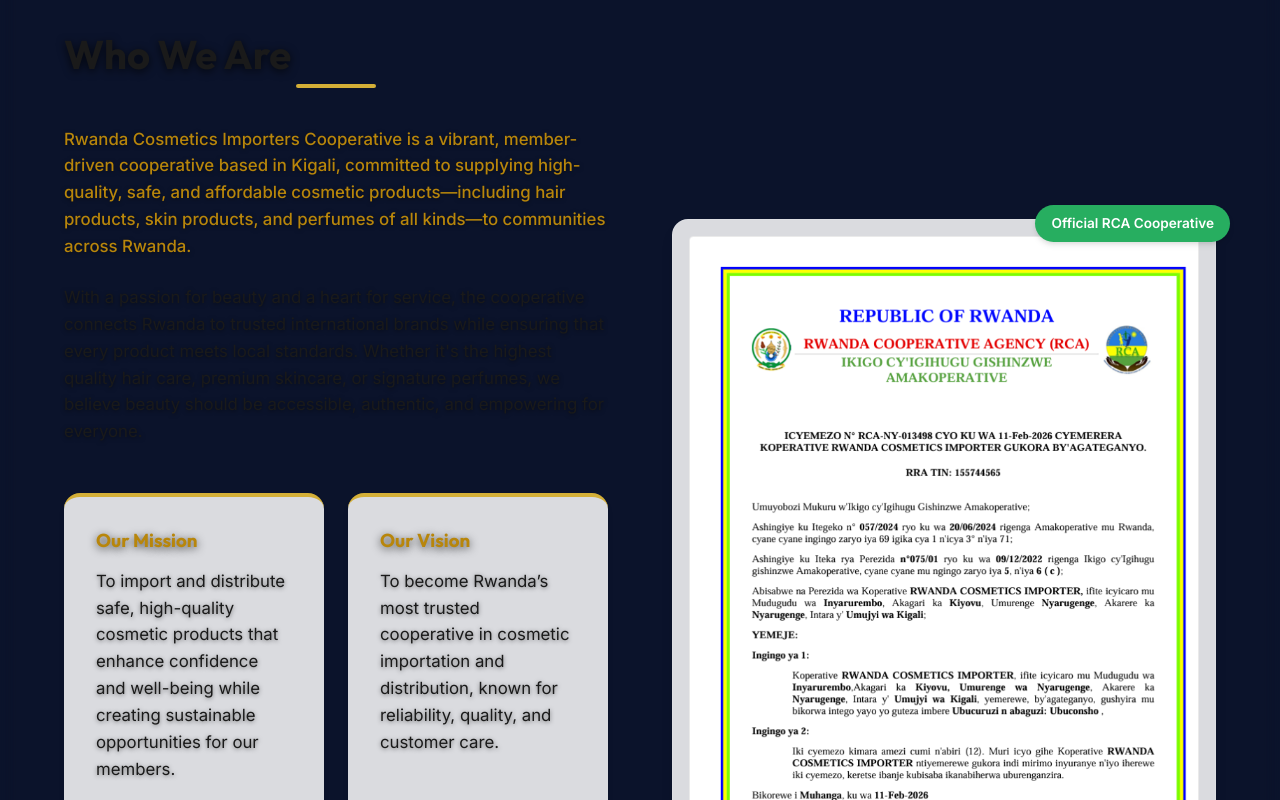
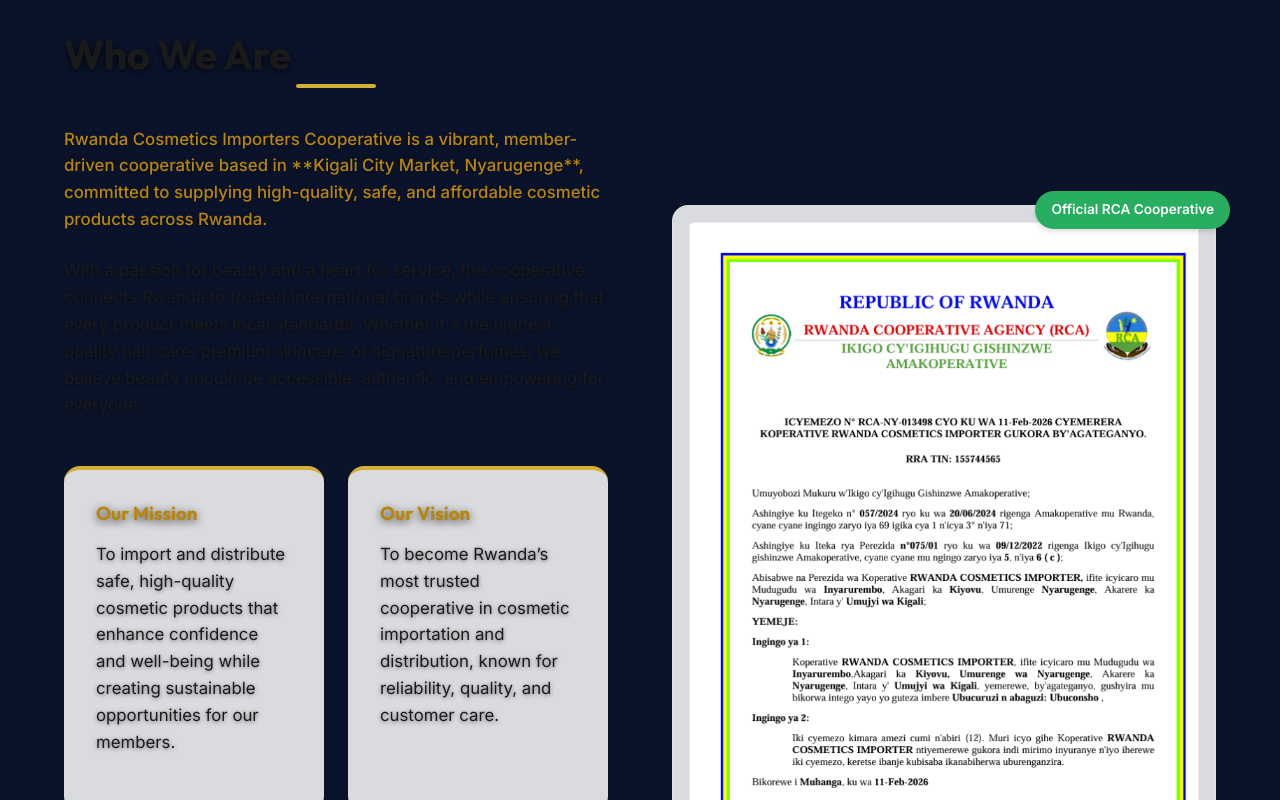
Before and after one commit to Blondon-1/rcic-official-web, a React (Vite) app: page / in a window 1280 px wide. Shown: the part 1300-2100 px from the top of the page. Built offline with nearby package versions, Linux system fonts and the light colour scheme; no server answers.

Commit message:
Local SEO: Added physical office location to Footer and Intro components

```diff
--- a/index.html
+++ b/index.html
@@ -34,7 +34,9 @@
       "logo": "https://rcic-official-web.vercel.app/assets/logo.jpg",
       "address": {
         "@type": "PostalAddress",
+        "streetAddress": "Kigali City Market, Nyarugenge",
         "addressLocality": "Kigali",
+        "addressRegion": "Kigali City",
         "addressCountry": "RW"
       },
       "contactPoint": {
--- a/src/components/Footer.jsx
+++ b/src/components/Footer.jsx
@@ -35,6 +35,7 @@
           <div className="footer-contact">
             <h3>Contact Directory</h3>
             <div className="contact-detail">
+              <strong>Office:</strong> Kigali City Market, Nyarugenge<br/>
               <strong>President:</strong> Eric Twagirayezu<br/>
               📞 +250 788 863 957
             </div>
--- a/src/components/Intro.jsx
+++ b/src/components/Intro.jsx
@@ -8,7 +8,7 @@
         <div className="intro-text">
           <h2 className="section-title" style={{ textAlign: 'left' }}>Who We Are</h2>
           <p className="intro-lead">
-            Rwanda Cosmetics Importers Cooperative is a vibrant, member-driven cooperative based in Kigali, committed to supplying high-quality, safe, and affordable cosmetic products—including hair products, skin products, and perfumes of all kinds—to communities across Rwanda.
+            Rwanda Cosmetics Importers Cooperative is a vibrant, member-driven cooperative based in **Kigali City Market, Nyarugenge**, committed to supplying high-quality, safe, and affordable cosmetic products across Rwanda.
           </p>
           <p>
             With a passion for beauty and a heart for service, the cooperative connects Rwanda to trusted international brands while ensuring that every product meets local standards. Whether it's the highest quality hair care, premium skincare, or signature perfumes, we believe beauty should be accessible, authentic, and empowering for everyone.
```
